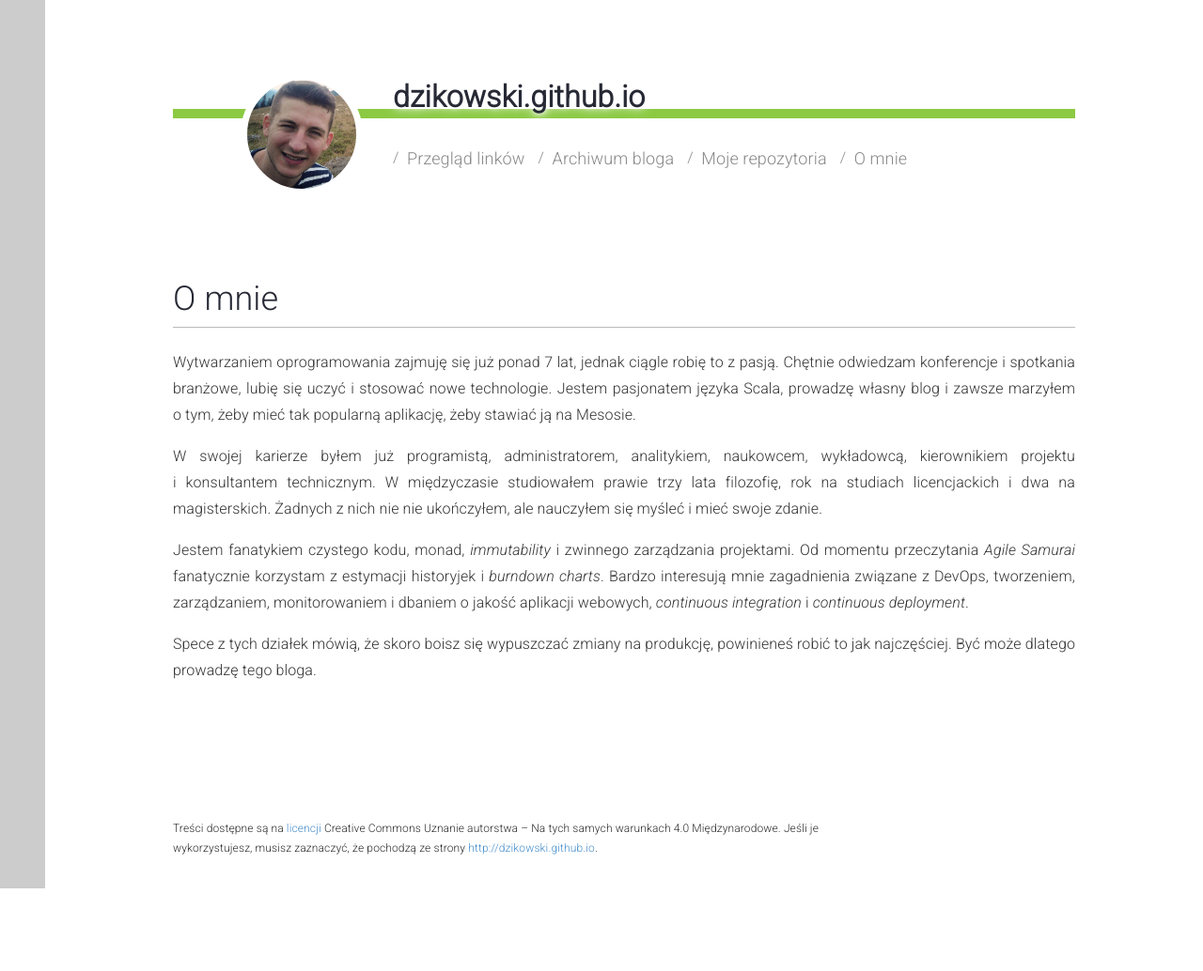
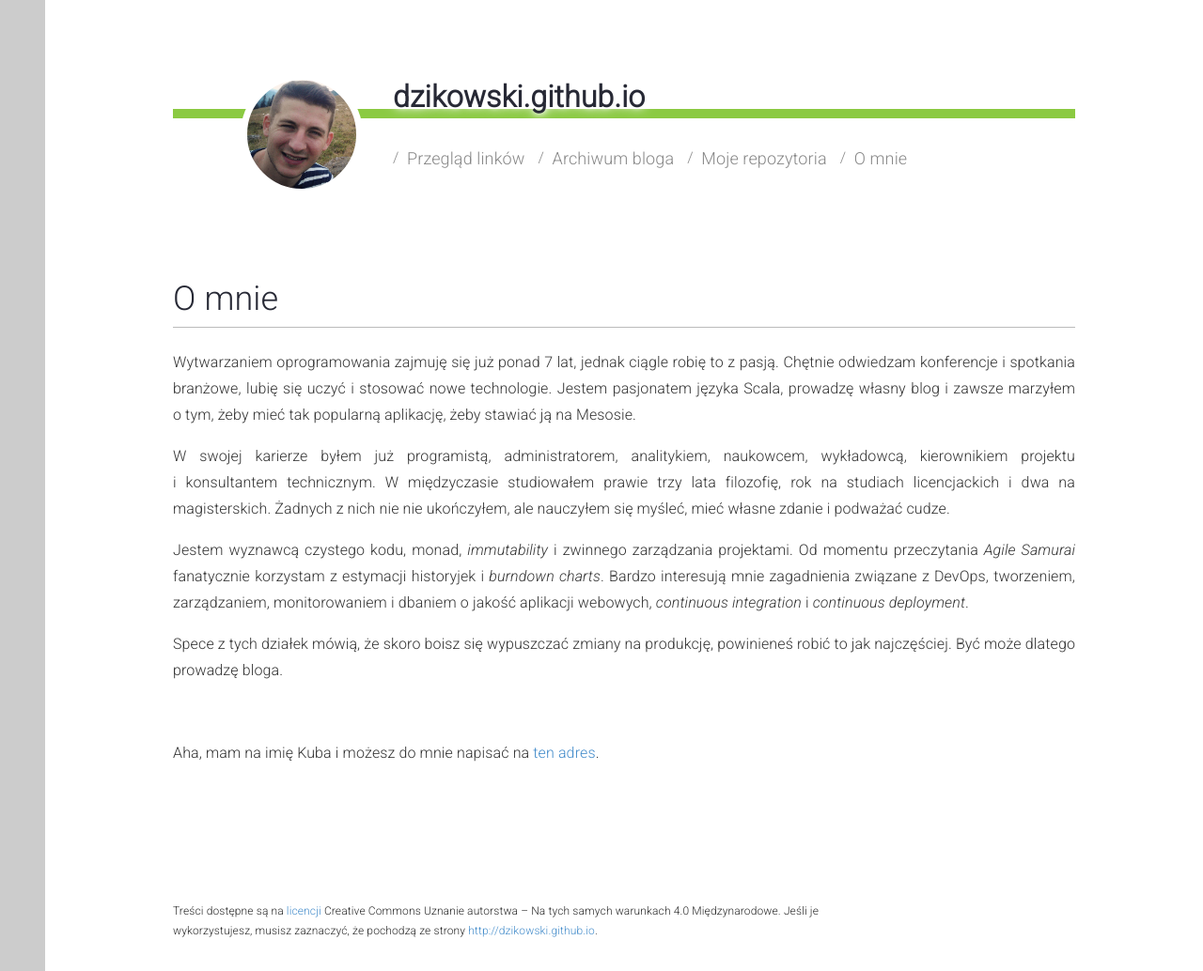
Before and after one commit to dzikowski/dzikowski.github.io, a Jekyll site: the page built from about.md, in a window 1280 px wide. Shown: the whole page at 94% size. Built offline with Jekyll 4.4.1, drawn with Linux system fonts in a browser that asks for light colours; nearby versions of some CDN libraries; before the commit the page ends 946 px from its top, so only the background shows below that.

Commit message:
minor improvements of about page

```diff
--- a/_includes/share.html
+++ b/_includes/share.html
@@ -1,2 +1 @@
-<!-- Go to www.addthis.com/dashboard to customize your tools -->
 <script type="text/javascript" src="//s7.addthis.com/js/300/addthis_widget.js#pubid=ra-54bba1795e0b2fa9" async="async"></script>
--- a/_layouts/default.html
+++ b/_layouts/default.html
@@ -8,8 +8,6 @@
         <meta name="description" content="{% if page.meta_description %}{{ page.meta_description }}{% else %}{{ site.harmony.meta_description }}{% endif %}">
         <link rel="canonical"
         href="{{ page.url | replace:'index.html','' | prepend: site.baseurl | prepend: site.url }}">
-
-        <link href='https://fonts.googleapis.com/css?family=Roboto:300,300italic&subset=latin,latin-ext' rel='stylesheet' type='text/css'>
 
         <link rel="stylesheet" type="text/css" href="{{ site.baseurl }}/assets/css/main.css">
 
@@ -36,6 +34,10 @@
 
         {{ content }}
 
+        <div class="wc-container mobile-share">
+            <div class="addthis_sharing_toolbox"></div>
+        </div>
+
         <footer class="main-footer">
             <div class="wc-container">
                 <div class="reading">
@@ -47,7 +49,7 @@
           /* To avoid render blocking css */
           var cb = function() {
             var l = document.createElement('link'); l.rel = 'stylesheet';
-            l.href = 'http://fonts.googleapis.com/css?family=Ubuntu&subset=latin';
+            l.href = 'https://fonts.googleapis.com/css?family=Roboto:300,300italic&subset=latin,latin-ext';
             var h = document.getElementsByTagName('head')[0]; h.parentNode.insertBefore(l, h);
           };
           var raf = requestAnimationFrame || mozRequestAnimationFrame ||
--- a/about.md
+++ b/about.md
@@ -10,11 +10,16 @@ Chętnie odwiedzam konferencje i spotkania branżowe, lubię się uczyć i stoso
 Jestem pasjonatem języka Scala, prowadzę własny blog i zawsze marzyłem o tym, żeby mieć tak popularną aplikację, żeby stawiać ją na Mesosie.
 
 W swojej karierze byłem już programistą, administratorem, analitykiem, naukowcem, wykładowcą, kierownikiem projektu i konsultantem technicznym.
-W międzyczasie studiowałem prawie trzy lata filozofię, rok na studiach licencjackich i dwa na magisterskich. Żadnych z nich nie nie ukończyłem, ale nauczyłem się myśleć i mieć swoje zdanie.
+W międzyczasie studiowałem prawie trzy lata filozofię, rok na studiach licencjackich i dwa na magisterskich.
+Żadnych z nich nie nie ukończyłem, ale nauczyłem się myśleć, mieć własne zdanie i podważać cudze.
 
-Jestem fanatykiem czystego kodu, monad, _immutability_ i zwinnego zarządzania projektami.
+Jestem wyznawcą czystego kodu, monad, _immutability_ i zwinnego zarządzania projektami.
 Od momentu przeczytania _Agile Samurai_ fanatycznie korzystam z estymacji historyjek i _burndown charts_.
 Bardzo interesują mnie zagadnienia związane z DevOps, tworzeniem, zarządzaniem, monitorowaniem i dbaniem o jakość aplikacji webowych, _continuous integration_ i _continuous deployment_.
 
 Spece z tych działek mówią, że skoro boisz się wypuszczać zmiany na produkcję, powinieneś robić to jak najczęściej.
-Być może dlatego prowadzę tego bloga.
+Być może dlatego prowadzę bloga.
+
+&nbsp;
+
+Aha, mam na imię Kuba i możesz do mnie napisać na <a href="#" onclick=" var txt = '&#106;&#097;&#107;&#117;&#098;&#064;&#098;&#101;&#122;&#115;&#112;&#097;&#099;&#106;&#105;&#046;&#112;&#108;'; if (txt == this.innerHTML) window.open('mailto:'+txt); else this.innerHTML = txt; return false;">ten adres</a>.
--- a/assets/css/main.scss
+++ b/assets/css/main.scss
@@ -583,7 +583,11 @@ body.theme-base-01 {
     h1, h2, h3, h4, h5, h6 { color: $base-01; }
   }
 
-
+  @include MQ(M) {
+    .mobile-share {
+        display: none;
+    }
+  }
 }
 
 /* --------------------------------
```
